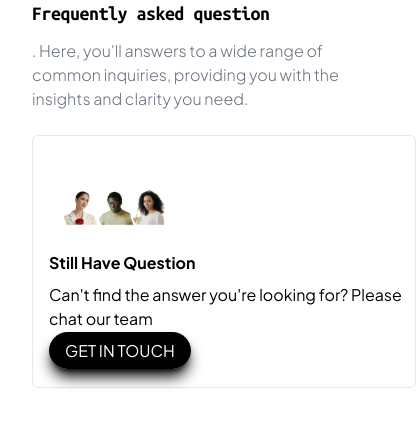
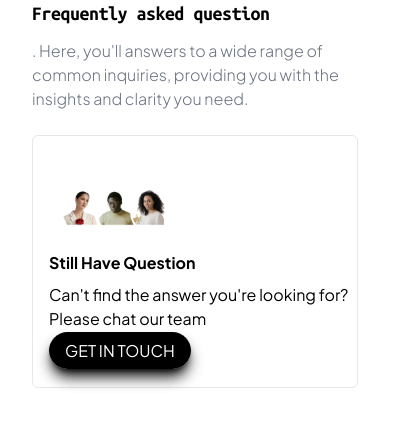
Before and after one commit to Jois01/visa.github.io, a website: page index.html in a window 390 px wide. Shown: the part 9340-9778 px from the top of the page, 416 px wide, since content can reach past the window. Drawn offline with Linux system fonts and the light colour scheme.

Commit message:
perbaikan width di id question untuk mobile

```diff
--- a/index.html
+++ b/index.html
@@ -391,7 +391,7 @@
           <p class="text-blue-600 mb-4">Support</p>
           <h1 class="mb-4 text-xl font-bold font-mono tracking-tight leading-none">Frequently asked question</h1>
           <p class="max-w-2xl mb-6 font-light text-gray-500 dark:text-gray-400">. Here, you'll answers to a wide range of common inquiries, providing you with the insights and clarity you need.</p>
-          <div class="bg-white border border-gray-200 rounded-md py-6 w-96">
+          <div class="bg-white border border-gray-200 rounded-md py-6 w-auto md:w-96">
             <img src="img/person2.png" alt="" class="w-32 m-4" />
             <p class="font-bold m-2 ml-4">Still Have Question</p>
             <p class="m-2 ml-4">Can't find the answer you're looking for? Please chat our team</p>
```
